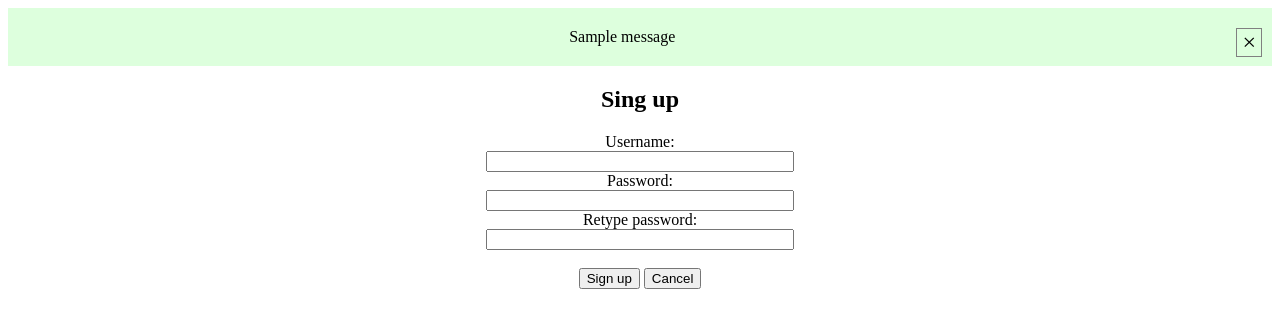
After one commit to oseias-romeiro/flask_template, a Flask app: page /account/sign_up in a window 1280 px wide. The commit adds this page. Shown: the top 328 px of the page. Run offline with Flask 3, Linux system fonts and the light colour scheme; one stand-in notice (Sample message) is shown.

Commit message:
validotrs, flash and hash encrypt

```diff
--- a/app.py
+++ b/app.py
@@ -6,6 +6,7 @@ from models.User import User, Base
 from db import engine, sess
 
 app = Flask(__name__)
+app.secret_key = "s3cr3t"
 
 app.register_blueprint(account.account_app, url_prefix="/account")
 
--- a/routes/account.py
+++ b/routes/account.py
@@ -1,10 +1,11 @@
-from flask import Blueprint, render_template, request
-from werkzeug.security import check_password_hash
+from flask import Blueprint, render_template, request, redirect, flash, url_for
+from werkzeug.security import check_password_hash, generate_password_hash
 
 from db import sess
-from models import User
+from models.User import User
+from help.validators import valid_pw
 
-account_app = Blueprint('account_app', __name__)
+account_app = Blueprint("account_app", __name__)
 
 
 @account_app.route("/sign_in", methods=["GET", "POST"])
@@ -16,7 +17,7 @@ def sign_in():
         form_username = request.form.get("username")
         form_password = request.form.get("password")
 
-        res = sess.query(User.User).filter_by(
+        res = sess.query(User).filter_by(
             username=form_username
         ).first()
 
@@ -24,3 +25,32 @@ def sign_in():
             return "Success"
         else:
             return "failed"
+
+
+@account_app.route("/sign_up", methods=["GET", "POST"])
+def sign_up():
+    if request.method == "GET":
+        return render_template("account/sign_up.html")
+
+    elif request.method == "POST":
+        form_username = request.form.get("username")
+        form_password1 = request.form.get("password1")
+        form_password2 = request.form.get("password2")
+
+        try:
+            if form_password1 != form_password2 and valid_pw(form_password1):
+                raise Exception
+
+            user = User(
+                username=form_username,
+                password=generate_password_hash(form_password1)
+            )
+            sess.add(user)
+            sess.commit()
+
+            flash("User created", "success")
+
+            return redirect(url_for("index"))
+        except:
+            flash("Invalid inputs", "failed")
+            return redirect(url_for("account_app.sign_up"))
--- a/static/css/style.css
+++ b/static/css/style.css
@@ -3,3 +3,27 @@ body {
     text-align: center;
     font-family: "Times New Roman", Times, serif;
 }
+
+.alert {
+    padding-top: 20px;
+    padding-bottom: 20px;
+}
+.failed {
+    background-color: #ffdddd;
+}
+.success {
+    background-color: #ddffdd;
+}
+.btn-close {
+    cursor: pointer;
+    float: right;
+    font-size: 1.5rem;
+    margin-right: 10px;
+    padding-left: 5px;
+    padding-right: 5px;
+    border: solid gray 1px;
+}
+
+input {
+    min-width: 300px;
+}
--- a/static/js/app.js
+++ b/static/js/app.js
@@ -0,0 +1,6 @@
+
+function close_alert(){
+    let id = "alert_signup";
+    let ele = document.getElementById(id);
+    ele.remove();
+}
--- /dev/null
+++ b/templates/account/sign_up.html
@@ -0,0 +1,20 @@
+{% extends "base.html" %}
+
+{% block content %}
+    <h2>{% block title %}Sing up{% endblock %}</h2>
+
+    <form method="post">
+        <label>Username:</label><br>
+        <input type="text" name="username"><br>
+        <label>Password:</label><br>
+        <input type="password" name="password1"><br>
+        <label>Retype password:</label><br>
+        <input type="password" name="password2"><br>
+        <br>
+        <button type="submit">Sign up</button>
+        <a href="/account/sign_in">
+            <button type="button" >Cancel</button>
+        </a>
+    </form>
+
+{% endblock %}
--- a/templates/base.html
+++ b/templates/base.html
@@ -2,16 +2,28 @@
 <html lang="en">
 <head>
     <meta charset="UTF-8">
+    <meta name="viewport" content="width=device-width, initial-scala=1.0">
+
     <title>{% block title %}{% endblock %}</title>
+
     <link rel="stylesheet" href="/static/css/style.css">
     <link rel="shortcut icon" href="/static/media/flask-icon.png" type="image/png">
-    <script src="/static/js/app.js"></script>
 </head>
 <body>
 
+    {% with messages = get_flashed_messages(with_categories=true) %}
+        {% if messages %}
+        <div id="alert_signup" class="alert {{ messages[0][0] }}">
+            {{ messages[0][1] }}
+
+            <span onclick="close_alert()" class="btn-close">&times;</span>
+        </div>
+        {% endif %}
+    {% endwith %}
     <div>
         {% block content %}{% endblock %}
     </div>
 
+    <script src="/static/js/app.js"></script>
 </body>
 </html>
```
Also changed, not shown: help/validators.py (added, +11 -0 lines), templates/account/sign_in.html (+6 -5 lines), flask_template_db.sqlite.
